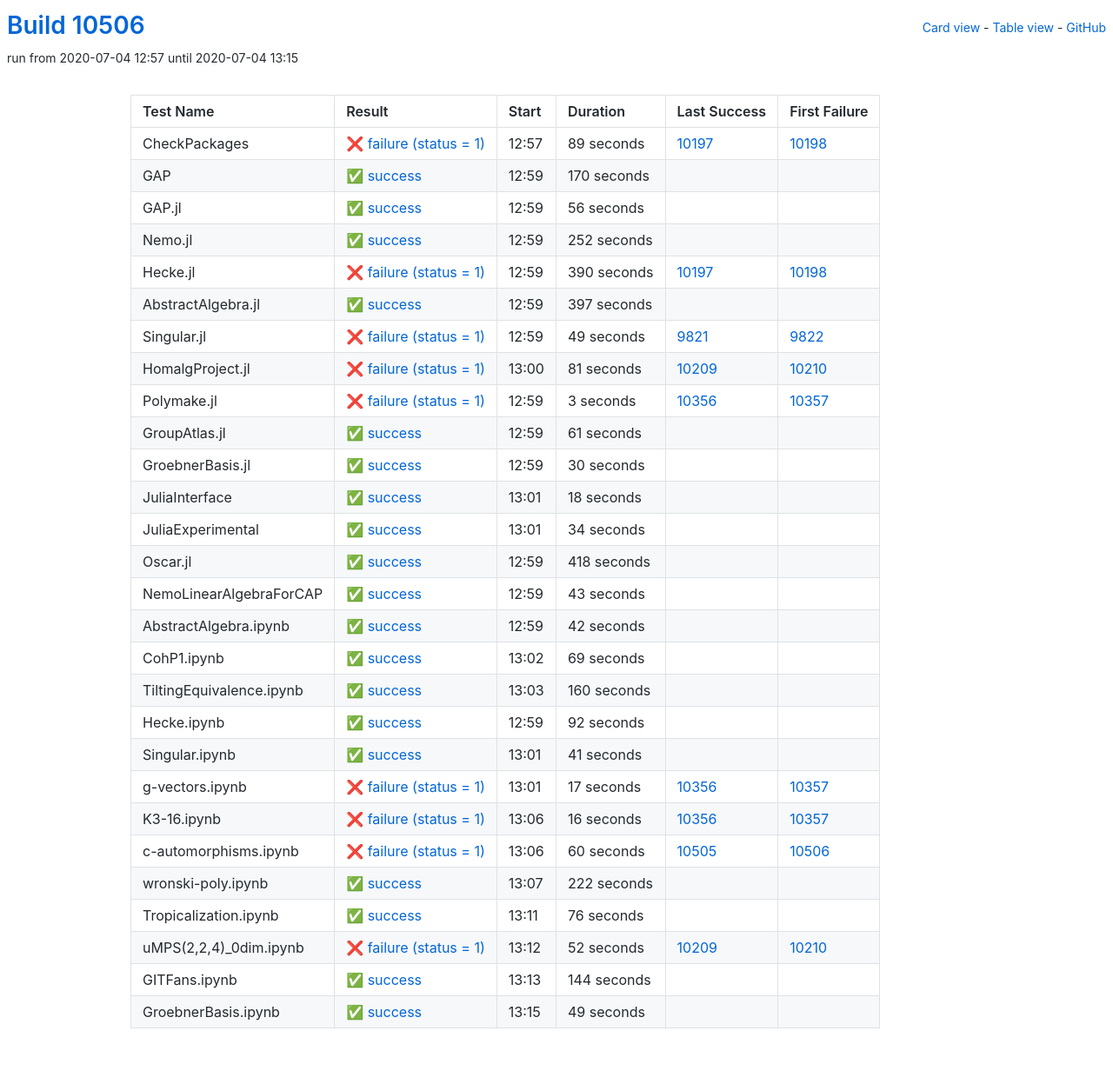
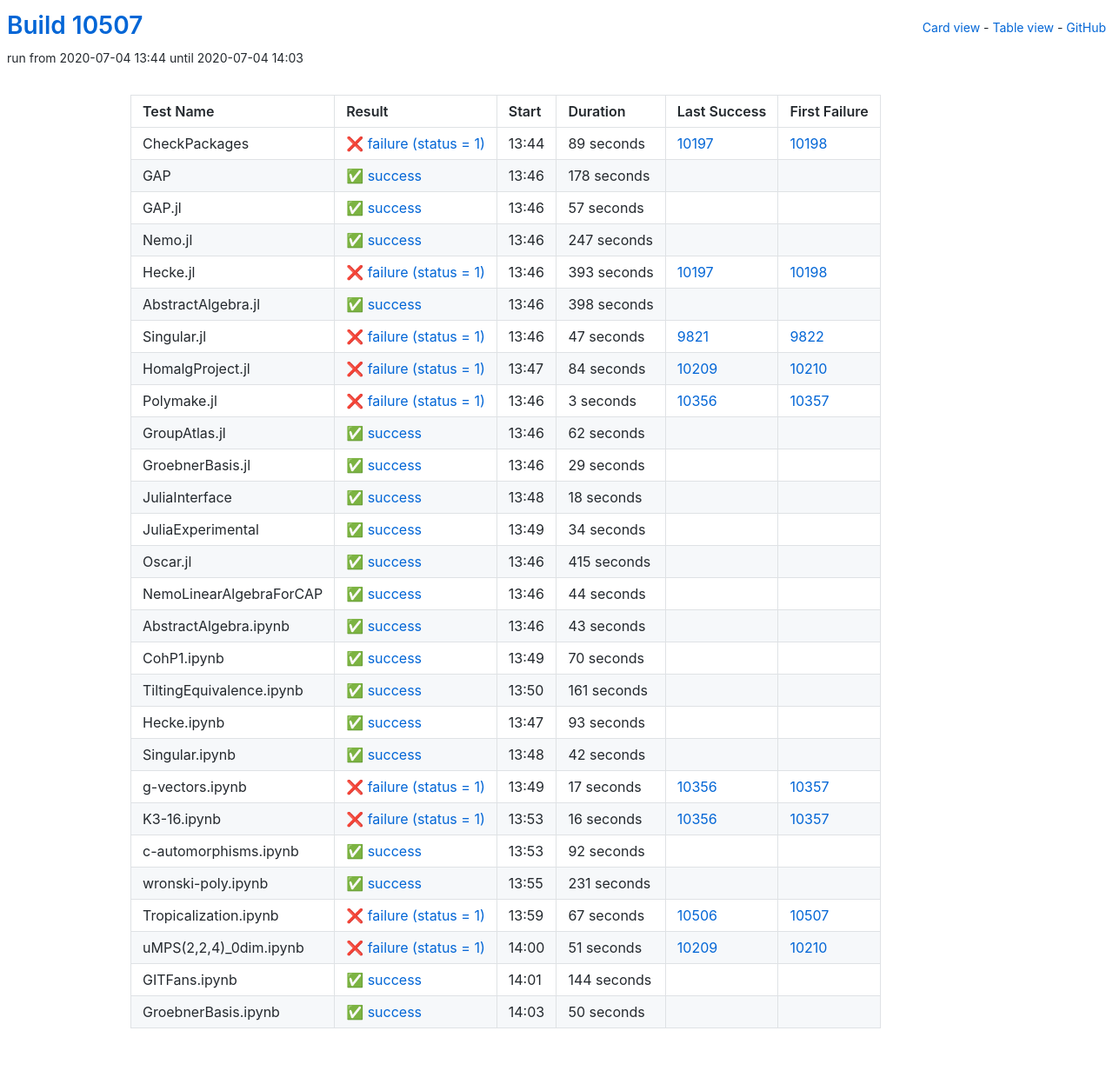
Before and after one commit to oscar-system/oscar-ci-status, a Jekyll site: the page built from table.html, in a window 1280 px wide. Shown: the whole page at 87% size. Built offline with Jekyll 4.4.1, drawn with Linux system fonts in a browser that asks for light colours.

Commit message:
Build #10507

```diff
--- a/_data/ci.yml
+++ b/_data/ci.yml
@@ -1,6 +1,6 @@
 ---
-build: 10506
-build_url: https://oscarci.mathematik.uni-kl.de/job/oscar/10506/
+build: 10507
+build_url: https://oscarci.mathematik.uni-kl.de/job/oscar/10507/
 job: oscar
 organization: oscar-system
 repo: oscar-ci-status
@@ -8,8 +8,8 @@ repourl: https://github.com/oscar-system/oscar-ci-status
 tests:
 - name: CheckPackages
   id: checkpackages
-  log: https://oscarci.mathematik.uni-kl.de/job/oscar/10506/artifact/logs/build-10506/CheckPackages.log
-  start: 2020-07-04 12:57
+  log: https://oscarci.mathematik.uni-kl.de/job/oscar/10507/artifact/logs/build-10507/CheckPackages.log
+  start: 2020-07-04 13:44
   success: false
   exitcode: 1
   status: failure
@@ -20,92 +20,92 @@ tests:
   first_failure_url: https://oscarci.mathematik.uni-kl.de/job/oscar/10198/
 - name: GAP
   id: gap
-  log: https://oscarci.mathematik.uni-kl.de/job/oscar/10506/artifact/logs/build-10506/GAP.log
-  start: 2020-07-04 12:59
+  log: https://oscarci.mathematik.uni-kl.de/job/oscar/10507/artifact/logs/build-10507/GAP.log
+  start: 2020-07-04 13:46
   success: true
   exitcode: 0
   status: success
-  duration: 170
+  duration: 178
   last_success: false
   last_success_url:
   first_failure: false
   first_failure_url:
 - name: GAP.jl
   id: gap-jl
-  log: https://oscarci.mathematik.uni-kl.de/job/oscar/10506/artifact/logs/build-10506/GAP.jl.log
-  start: 2020-07-04 12:59
+  log: https://oscarci.mathematik.uni-kl.de/job/oscar/10507/artifact/logs/build-10507/GAP.jl.log
+  start: 2020-07-04 13:46
   success: true
   exitcode: 0
   status: success
-  duration: 56
+  duration: 57
   last_success: false
   last_success_url:
   first_failure: false
   first_failure_url:
 - name: Nemo.jl
   id: nemo-jl
-  log: https://oscarci.mathematik.uni-kl.de/job/oscar/10506/artifact/logs/build-10506/Nemo.jl.log
-  start: 2020-07-04 12:59
+  log: https://oscarci.mathematik.uni-kl.de/job/oscar/10507/artifact/logs/build-10507/Nemo.jl.log
+  start: 2020-07-04 13:46
   success: true
   exitcode: 0
   status: success
-  duration: 252
+  duration: 247
   last_success: false
   last_success_url:
   first_failure: false
   first_failure_url:
 - name: Hecke.jl
   id: hecke-jl
-  log: https://oscarci.mathematik.uni-kl.de/job/oscar/10506/artifact/logs/build-10506/Hecke.jl.log
-  start: 2020-07-04 12:59
+  log: https://oscarci.mathematik.uni-kl.de/job/oscar/10507/artifact/logs/build-10507/Hecke.jl.log
+  start: 2020-07-04 13:46
   success: false
   exitcode: 1
   status: failure
-  duration: 390
+  duration: 393
   last_success: 10197
   last_success_url: https://oscarci.mathematik.uni-kl.de/job/oscar/10197/
   first_failure: 10198
   first_failure_url: https://oscarci.mathematik.uni-kl.de/job/oscar/10198/
 - name: AbstractAlgebra.jl
   id: abstractalgebra-jl
-  log: https://oscarci.mathematik.uni-kl.de/job/oscar/10506/artifact/logs/build-10506/AbstractAlgebra.jl.log
-  start: 2020-07-04 12:59
+  log: https://oscarci.mathematik.uni-kl.de/job/oscar/10507/artifact/logs/build-10507/AbstractAlgebra.jl.log
+  start: 2020-07-04 13:46
   success: true
   exitcode: 0
   status: success
-  duration: 397
+  duration: 398
   last_success: false
   last_success_url:
   first_failure: false
   first_failure_url:
 - name: Singular.jl
   id: singular-jl
-  log: https://oscarci.mathematik.uni-kl.de/job/oscar/10506/artifact/logs/build-10506/Singular.jl.log
-  start: 2020-07-04 12:59
+  log: https://oscarci.mathematik.uni-kl.de/job/oscar/10507/artifact/logs/build-10507/Singular.jl.log
+  start: 2020-07-04 13:46
   success: false
   exitcode: 1
   status: failure
-  duration: 49
+  duration: 47
   last_success: 9821
   last_success_url: https://oscarci.mathematik.uni-kl.de/job/oscar/9821/
   first_failure: 9822
   first_failure_url: https://oscarci.mathematik.uni-kl.de/job/oscar/9822/
 - name: HomalgProject.jl
   id: homalgproject-jl
-  log: https://oscarci.mathematik.uni-kl.de/job/oscar/10506/artifact/logs/build-10506/HomalgProject.jl.log
-  start: 2020-07-04 13:00
+  log: https://oscarci.mathematik.uni-kl.de/job/oscar/10507/artifact/logs/build-10507/HomalgProject.jl.log
+  start: 2020-07-04 13:47
   success: false
   exitcode: 1
   status: failure
-  duration: 81
+  duration: 84
   last_success: 10209
   last_success_url: https://oscarci.mathematik.uni-kl.de/job/oscar/10209/
   first_failure: 10210
   first_failure_url: https://oscarci.mathematik.uni-kl.de/job/oscar/10210/
 - name: Polymake.jl
   id: polymake-jl
-  log: https://oscarci.mathematik.uni-kl.de/job/oscar/10506/artifact/logs/build-10506/Polymake.jl.log
-  start: 2020-07-04 12:59
+  log: https://oscarci.mathematik.uni-kl.de/job/oscar/10507/artifact/logs/build-10507/Polymake.jl.log
+  start: 2020-07-04 13:46
   success: false
   exitcode: 1
   status: failure
@@ -116,32 +116,32 @@ tests:
   first_failure_url: https://oscarci.mathematik.uni-kl.de/job/oscar/10357/
 - name: GroupAtlas.jl
   id: groupatlas-jl
-  log: https://oscarci.mathematik.uni-kl.de/job/oscar/10506/artifact/logs/build-10506/GroupAtlas.jl.log
-  start: 2020-07-04 12:59
+  log: https://oscarci.mathematik.uni-kl.de/job/oscar/10507/artifact/logs/build-10507/GroupAtlas.jl.log
+  start: 2020-07-04 13:46
   success: true
   exitcode: 0
   status: success
-  duration: 61
+  duration: 62
   last_success: false
   last_success_url:
   first_failure: false
   first_failure_url:
 - name: GroebnerBasis.jl
   id: groebnerbasis-jl
-  log: https://oscarci.mathematik.uni-kl.de/job/oscar/10506/artifact/logs/build-10506/GroebnerBasis.jl.log
-  start: 2020-07-04 12:59
+  log: https://oscarci.mathematik.uni-kl.de/job/oscar/10507/artifact/logs/build-10507/GroebnerBasis.jl.log
+  start: 2020-07-04 13:46
   success: true
   exitcode: 0
   status: success
-  duration: 30
+  duration: 29
   last_success: false
   last_success_url:
   first_failure: false
   first_failure_url:
 - name: JuliaInterface
   id: juliainterface
-  log: https://oscarci.mathematik.uni-kl.de/job/oscar/10506/artifact/logs/build-10506/JuliaInterface.log
-  start: 2020-07-04 13:01
+  log: https://oscarci.mathematik.uni-kl.de/job/oscar/10507/artifact/logs/build-10507/JuliaInterface.log
+  start: 2020-07-04 13:48
   success: true
   exitcode: 0
   status: success
@@ -152,8 +152,8 @@ tests:
   first_failure_url:
 - name: JuliaExperimental
   id: juliaexperimental
-  log: https://oscarci.mathematik.uni-kl.de/job/oscar/10506/artifact/logs/build-10506/JuliaExperimental.log
-  start: 2020-07-04 13:01
+  log: https://oscarci.mathematik.uni-kl.de/job/oscar/10507/artifact/logs/build-10507/JuliaExperimental.log
+  start: 2020-07-04 13:49
   success: true
   exitcode: 0
   status: success
@@ -164,20 +164,32 @@ tests:
   first_failure_url:
 - name: Oscar.jl
   id: oscar-jl
-  log: https://oscarci.mathematik.uni-kl.de/job/oscar/10506/artifact/logs/build-10506/Oscar.jl.log
-  start: 2020-07-04 12:59
+  log: https://oscarci.mathematik.uni-kl.de/job/oscar/10507/artifact/logs/build-10507/Oscar.jl.log
+  start: 2020-07-04 13:46
   success: true
   exitcode: 0
   status: success
-  duration: 418
+  duration: 415
   last_success: false
   last_success_url:
   first_failure: false
   first_failure_url:
 - name: NemoLinearAlgebraForCAP
   id: nemolinearalgebraforcap
-  log: https://oscarci.mathematik.uni-kl.de/job/oscar/10506/artifact/logs/build-10506/NemoLinearAlgebraForCAP.log
-  start: 2020-07-04 12:59
+  log: https://oscarci.mathematik.uni-kl.de/job/oscar/10507/artifact/logs/build-10507/NemoLinearAlgebraForCAP.log
+  start: 2020-07-04 13:46
+  success: true
+  exitcode: 0
+  status: success
+  duration: 44
+  last_success: false
+  last_success_url:
+  first_failure: false
+  first_failure_url:
+- name: AbstractAlgebra.ipynb
+  id: abstractalgebra-ipynb
+  log: https://oscarci.mathematik.uni-kl.de/job/oscar/10507/artifact/logs/build-10507/AbstractAlgebra.ipynb.log
+  start: 2020-07-04 13:46
   success: true
   exitcode: 0
   status: success
@@ -186,10 +198,46 @@ tests:
   last_success_url:
   first_failure: false
   first_failure_url:
-- name: AbstractAlgebra.ipynb
-  id: abstractalgebra-ipynb
-  log: https://oscarci.mathematik.uni-kl.de/job/oscar/10506/artifact/logs/build-10506/AbstractAlgebra.ipynb.log
-  start: 2020-07-04 12:59
+- name: CohP1.ipynb
+  id: cohp1-ipynb
+  log: https://oscarci.mathematik.uni-kl.de/job/oscar/10507/artifact/logs/build-10507/CohP1.ipynb.log
+  start: 2020-07-04 13:49
+  success: true
+  exitcode: 0
+  status: success
+  duration: 70
+  last_success: false
+  last_success_url:
+  first_failure: false
+  first_failure_url:
+- name: TiltingEquivalence.ipynb
+  id: tiltingequivalence-ipynb
+  log: https://oscarci.mathematik.uni-kl.de/job/oscar/10507/artifact/logs/build-10507/TiltingEquivalence.ipynb.log
+  start: 2020-07-04 13:50
+  success: true
+  exitcode: 0
+  status: success
+  duration: 161
+  last_success: false
+  last_success_url:
+  first_failure: false
+  first_failure_url:
+- name: Hecke.ipynb
+  id: hecke-ipynb
+  log: https://oscarci.mathematik.uni-kl.de/job/oscar/10507/artifact/logs/build-10507/Hecke.ipynb.log
+  start: 2020-07-04 13:47
+  success: true
+  exitcode: 0
+  status: success
+  duration: 93
+  last_success: false
+  last_success_url:
+  first_failure: false
+  first_failure_url:
+- name: Singular.ipynb
+  id: singular-ipynb
+  log: https://oscarci.mathematik.uni-kl.de/job/oscar/10507/artifact/logs/build-10507/Singular.ipynb.log
+  start: 2020-07-04 13:48
   success: true
   exitcode: 0
   status: success
@@ -198,58 +246,10 @@ tests:
   last_success_url:
   first_failure: false
   first_failure_url:
-- name: CohP1.ipynb
-  id: cohp1-ipynb
-  log: https://oscarci.mathematik.uni-kl.de/job/oscar/10506/artifact/logs/build-10506/CohP1.ipynb.log
-  start: 2020-07-04 13:02
-  success: true
-  exitcode: 0
-  status: success
-  duration: 69
-  last_success: false
-  last_success_url:
-  first_failure: false
-  first_failure_url:
-- name: TiltingEquivalence.ipynb
-  id: tiltingequivalence-ipynb
-  log: https://oscarci.mathematik.uni-kl.de/job/oscar/10506/artifact/logs/build-10506/TiltingEquivalence.ipynb.log
-  start: 2020-07-04 13:03
-  success: true
-  exitcode: 0
-  status: success
-  duration: 160
-  last_success: false
-  last_success_url:
-  first_failure: false
-  first_failure_url:
-- name: Hecke.ipynb
-  id: hecke-ipynb
-  log: https://oscarci.mathematik.uni-kl.de/job/oscar/10506/artifact/logs/build-10506/Hecke.ipynb.log
-  start: 2020-07-04 12:59
-  success: true
-  exitcode: 0
-  status: success
-  duration: 92
-  last_success: false
-  last_success_url:
-  first_failure: false
-  first_failure_url:
-- name: Singular.ipynb
-  id: singular-ipynb
-  log: https://oscarci.mathematik.uni-kl.de/job/oscar/10506/artifact/logs/build-10506/Singular.ipynb.log
-  start: 2020-07-04 13:01
-  success: true
-  exitcode: 0
-  status: success
-  duration: 41
-  last_success: false
-  last_success_url:
-  first_failure: false
-  first_failure_url:
 - name: g-vectors.ipynb
   id: g-vectors-ipynb
-  log: https://oscarci.mathematik.uni-kl.de/job/oscar/10506/artifact/logs/build-10506/g-vectors.ipynb.log
-  start: 2020-07-04 13:01
+  log: https://oscarci.mathematik.uni-kl.de/job/oscar/10507/artifact/logs/build-10507/g-vectors.ipynb.log
+  start: 2020-07-04 13:49
   success: false
   exitcode: 1
   status: failure
@@ -260,8 +260,8 @@ tests:
   first_failure_url: https://oscarci.mathematik.uni-kl.de/job/oscar/10357/
 - name: K3-16.ipynb
   id: k3-16-ipynb
-  log: https://oscarci.mathematik.uni-kl.de/job/oscar/10506/artifact/logs/build-10506/K3-16.ipynb.log
-  start: 2020-07-04 13:06
+  log: https://oscarci.mathematik.uni-kl.de/job/oscar/10507/artifact/logs/build-10507/K3-16.ipynb.log
+  start: 2020-07-04 13:53
   success: false
   exitcode: 1
   status: failure
@@ -272,56 +272,56 @@ tests:
   first_failure_url: https://oscarci.mathematik.uni-kl.de/job/oscar/10357/
 - name: c-automorphisms.ipynb
   id: c-automorphisms-ipynb
-  log: https://oscarci.mathematik.uni-kl.de/job/oscar/10506/artifact/logs/build-10506/c-automorphisms.ipynb.log
-  start: 2020-07-04 13:06
-  success: false
-  exitcode: 1
-  status: failure
-  duration: 60
-  last_success: 10505
-  last_success_url: https://oscarci.mathematik.uni-kl.de/job/oscar/10505/
-  first_failure: 10506
-  first_failure_url: https://oscarci.mathematik.uni-kl.de/job/oscar/10506/
-- name: wronski-poly.ipynb
-  id: wronski-poly-ipynb
-  log: https://oscarci.mathematik.uni-kl.de/job/oscar/10506/artifact/logs/build-10506/wronski-poly.ipynb.log
-  start: 2020-07-04 13:07
+  log: https://oscarci.mathematik.uni-kl.de/job/oscar/10507/artifact/logs/build-10507/c-automorphisms.ipynb.log
+  start: 2020-07-04 13:53
   success: true
   exitcode: 0
   status: success
-  duration: 222
+  duration: 92
+  last_success: false
+  last_success_url:
+  first_failure: false
+  first_failure_url:
+- name: wronski-poly.ipynb
+  id: wronski-poly-ipynb
+  log: https://oscarci.mathematik.uni-kl.de/job/oscar/10507/artifact/logs/build-10507/wronski-poly.ipynb.log
+  start: 2020-07-04 13:55
+  success: true
+  exitcode: 0
+  status: success
+  duration: 231
   last_success: false
   last_success_url:
   first_failure: false
   first_failure_url:
 - name: Tropicalization.ipynb
   id: tropicalization-ipynb
-  log: https://oscarci.mathematik.uni-kl.de/job/oscar/10506/artifact/logs/build-10506/Tropicalization.ipynb.log
-  start: 2020-07-04 13:11
-  success: true
-  exitcode: 0
-  status: success
-  duration: 76
-  last_success: false
-  last_success_url:
-  first_failure: false
-  first_failure_url:
-- name: uMPS(2,2,4)_0dim.ipynb
-  id: umps-2-2-4-0dim-ipynb
-  log: https://oscarci.mathematik.uni-kl.de/job/oscar/10506/artifact/logs/build-10506/uMPS-2-2-4-_0dim.ipynb.log
-  start: 2020-07-04 13:12
+  log: https://oscarci.mathematik.uni-kl.de/job/oscar/10507/artifact/logs/build-10507/Tropicalization.ipynb.log
+  start: 2020-07-04 13:59
   success: false
   exitcode: 1
   status: failure
-  duration: 52
+  duration: 67
+  last_success: 10506
+  last_success_url: https://oscarci.mathematik.uni-kl.de/job/oscar/10506/
+  first_failure: 10507
+  first_failure_url: https://oscarci.mathematik.uni-kl.de/job/oscar/10507/
+- name: uMPS(2,2,4)_0dim.ipynb
+  id: umps-2-2-4-0dim-ipynb
+  log: https://oscarci.mathematik.uni-kl.de/job/oscar/10507/artifact/logs/build-10507/uMPS-2-2-4-_0dim.ipynb.log
+  start: 2020-07-04 14:00
+  success: false
+  exitcode: 1
+  status: failure
+  duration: 51
   last_success: 10209
   last_success_url: https://oscarci.mathematik.uni-kl.de/job/oscar/10209/
   first_failure: 10210
   first_failure_url: https://oscarci.mathematik.uni-kl.de/job/oscar/10210/
 - name: GITFans.ipynb
   id: gitfans-ipynb
-  log: https://oscarci.mathematik.uni-kl.de/job/oscar/10506/artifact/logs/build-10506/GITFans.ipynb.log
-  start: 2020-07-04 13:13
+  log: https://oscarci.mathematik.uni-kl.de/job/oscar/10507/artifact/logs/build-10507/GITFans.ipynb.log
+  start: 2020-07-04 14:01
   success: true
   exitcode: 0
   status: success
@@ -332,12 +332,12 @@ tests:
   first_failure_url:
 - name: GroebnerBasis.ipynb
   id: groebnerbasis-ipynb
-  log: https://oscarci.mathematik.uni-kl.de/job/oscar/10506/artifact/logs/build-10506/GroebnerBasis.ipynb.log
-  start: 2020-07-04 13:15
+  log: https://oscarci.mathematik.uni-kl.de/job/oscar/10507/artifact/logs/build-10507/GroebnerBasis.ipynb.log
+  start: 2020-07-04 14:03
   success: true
   exitcode: 0
   status: success
-  duration: 49
+  duration: 50
   last_success: false
   last_success_url:
   first_failure: false
```
Also changed, not shown: README.md.
